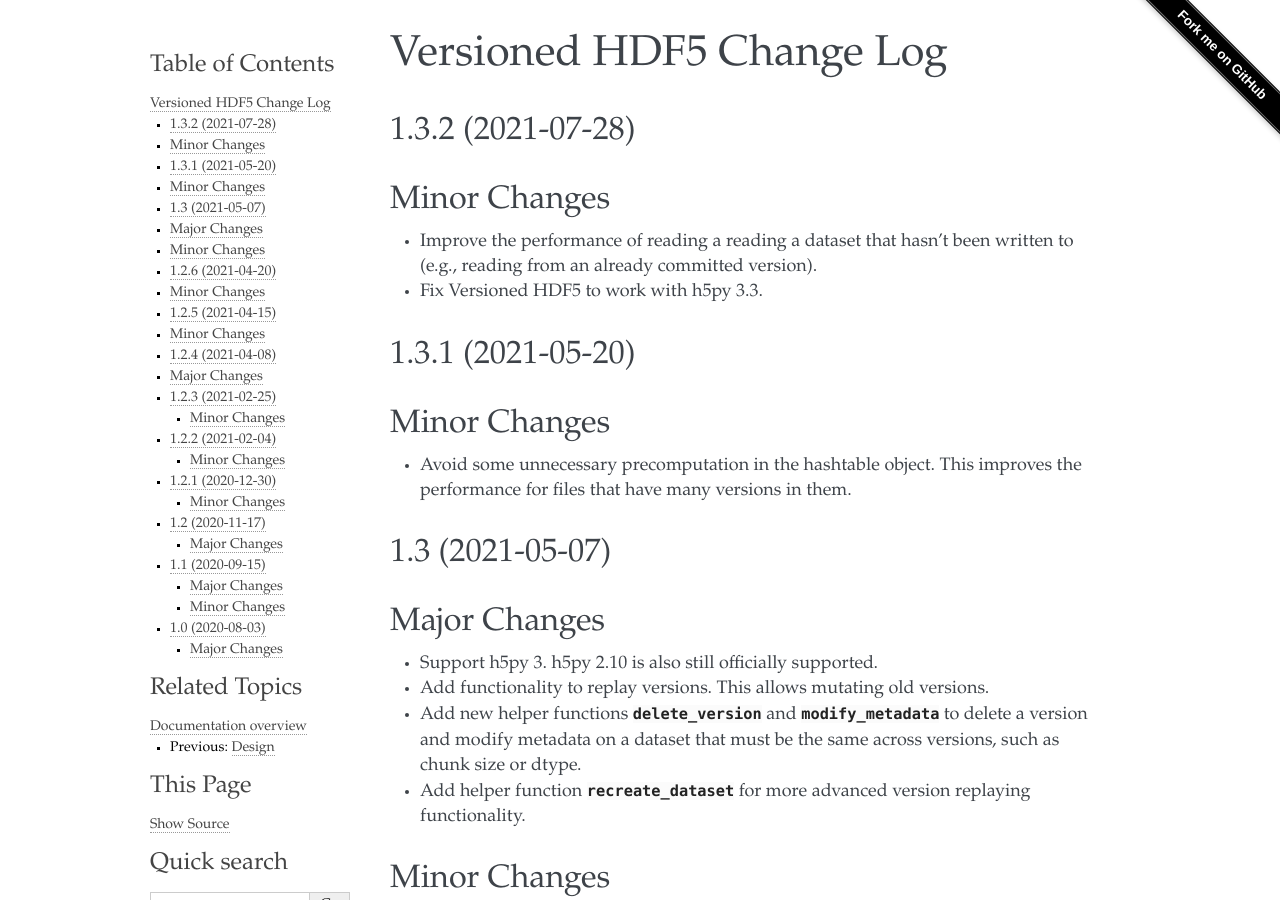
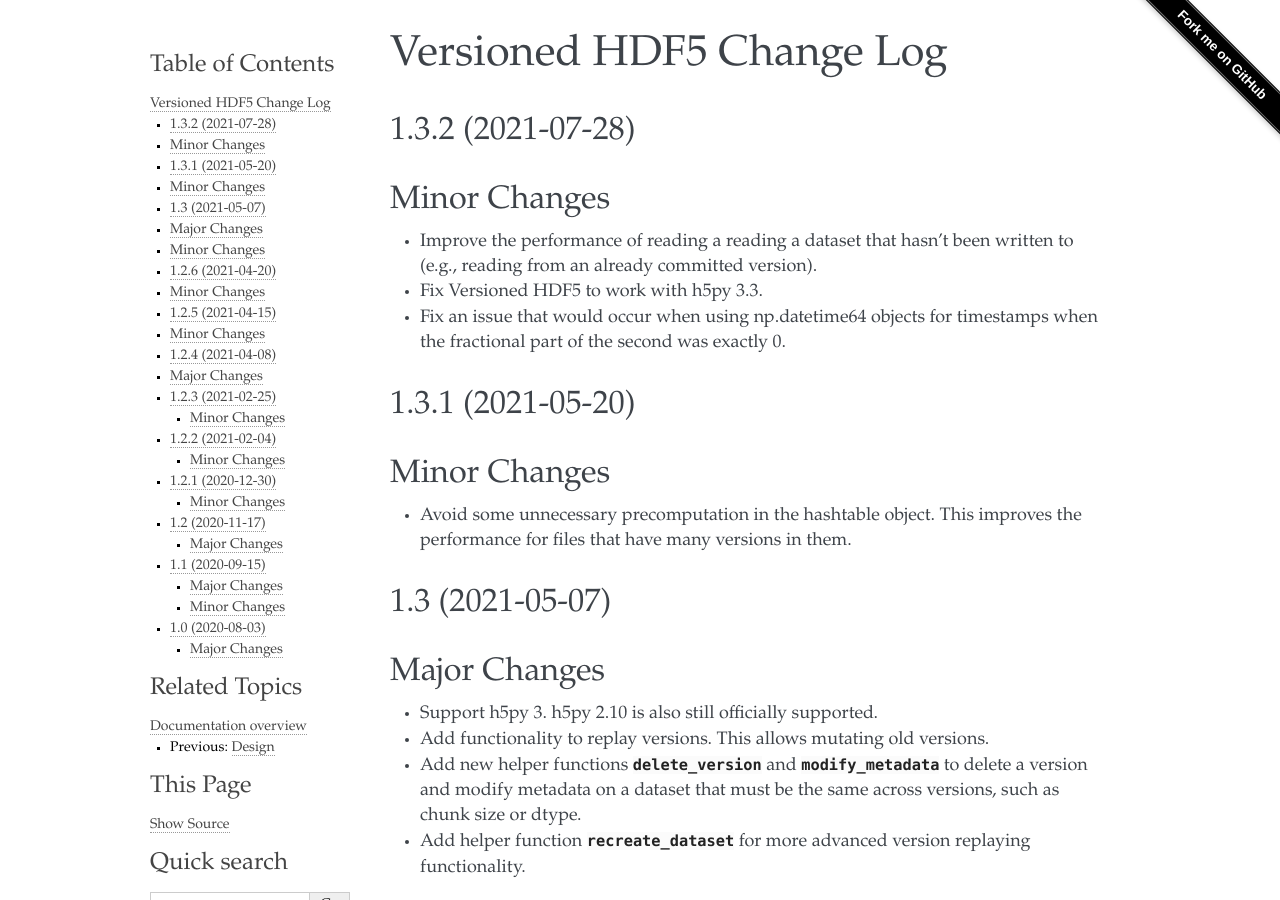
Before and after one commit to deshaw/versioned-hdf5, a Sphinx documentation site: the page built from docs/changelog.md, in a window 1280 px wide and 900 px high. Built offline with Sphinx 7.4.7, drawn with Linux system fonts in a browser that asks for light colours.

Commit message:
Add another changelog entry for 1.3.2

```diff
--- a/docs/changelog.md
+++ b/docs/changelog.md
@@ -9,6 +9,9 @@ Versioned HDF5 Change Log
   written to (e.g., reading from an already committed version).
 
 - Fix Versioned HDF5 to work with h5py 3.3.
+
+- Fix an issue that would occur when using np.datetime64 objects for
+  timestamps when the fractional part of the second was exactly 0.
 
 ## 1.3.1 (2021-05-20)
 
```
